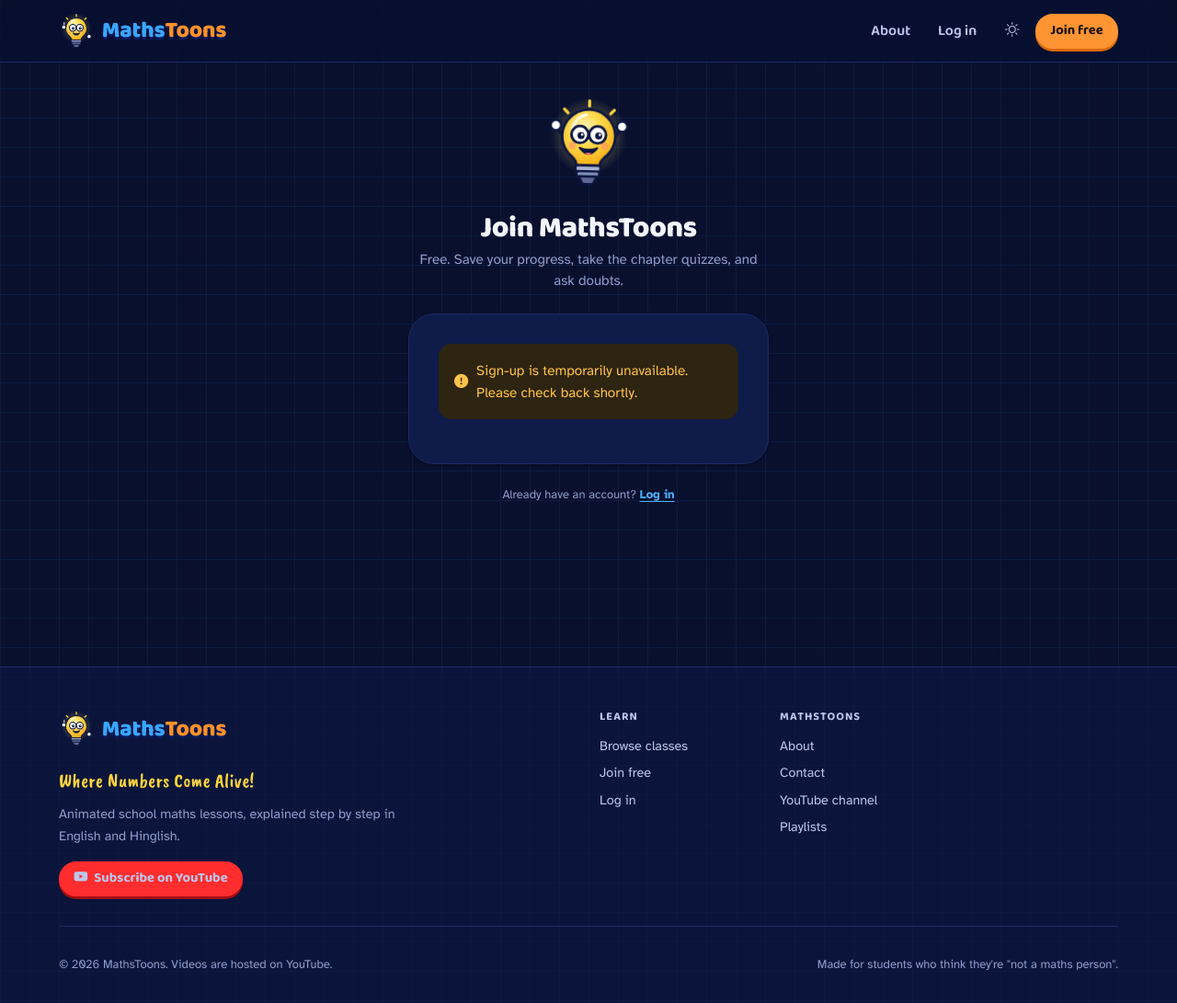
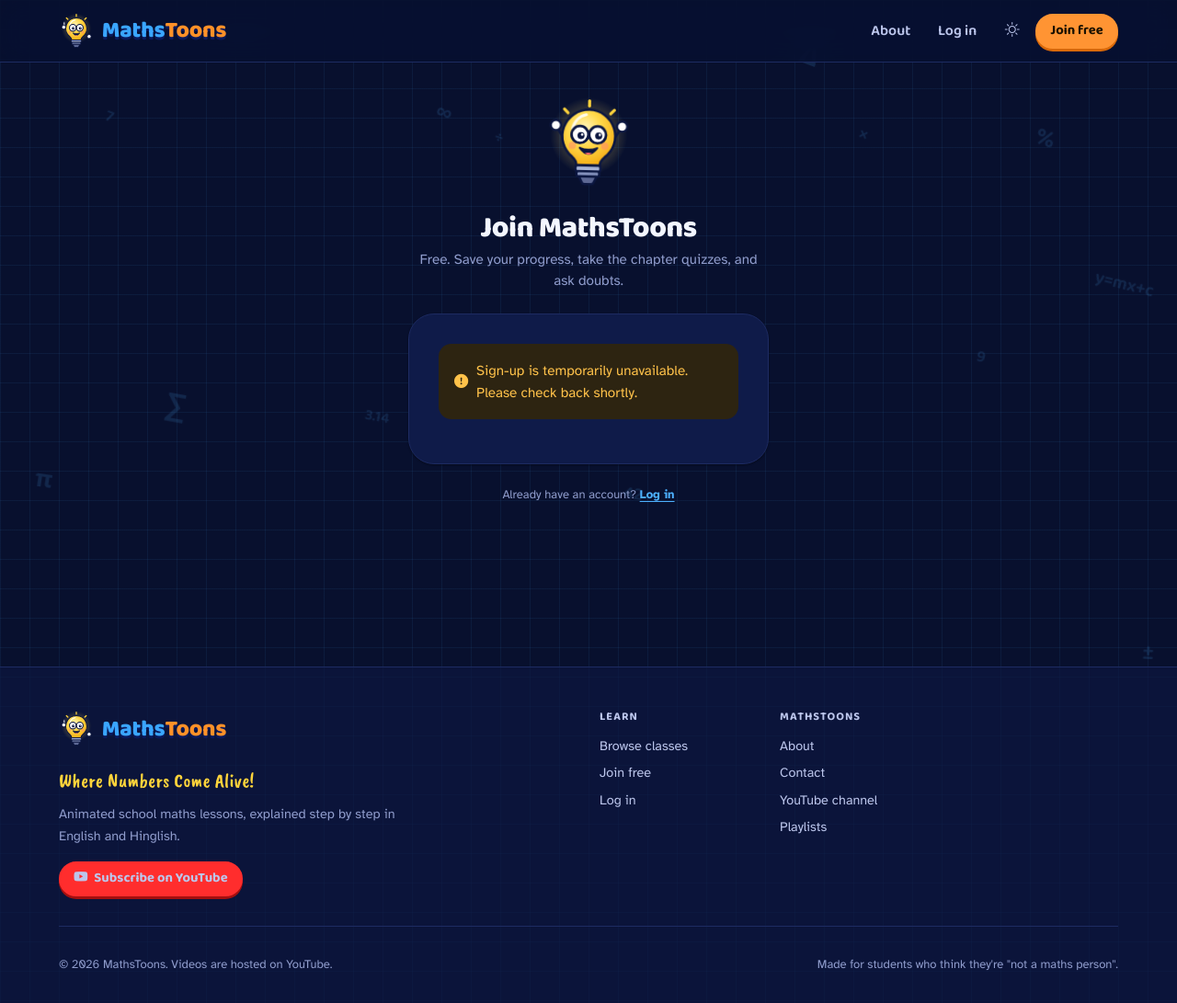
Before and after one commit to PRiNCeKUsHW/Edu_learn, a Django app: page /register/ in a window 1280 px wide. Shown: the whole page at 92% size. Run offline with Django 5.2, Linux system fonts and the light colour scheme; parts of the project's set-up code (start-up, migrations or seed data) failed here and were passed over.

Commit message:
Add drifting maths symbols background animation
Faint symbols and numbers (π, ∑, √, ∞, x², 3.14, ...) float upward behind
page content site-wide. Decorative only: aria-hidden, no pointer events,
and static for prefers-reduced-motion users.

Co-Authored-By: Claude Opus 5.5 <noreply@anthropic.com>

```diff
--- a/static/css/app.css
+++ b/static/css/app.css
@@ -2043,3 +2043,45 @@ textarea.input {
 [hidden] {
   display: none !important;
 }
+
+/* ─── Drifting maths symbols (templates/core/_math_bg.html) ─────────────── */
+.math-bg {
+  position: fixed;
+  inset: 0;
+  z-index: 0;
+  overflow: hidden;
+  pointer-events: none;
+}
+.math-bg span {
+  position: absolute;
+  left: var(--x);
+  bottom: -3rem;
+  font-family: var(--font-display, inherit);
+  font-size: var(--s);
+  font-weight: 600;
+  color: var(--accent);
+  opacity: 0;
+  white-space: nowrap;
+  animation: math-drift var(--d) linear var(--delay) infinite;
+  will-change: transform, opacity;
+}
+@keyframes math-drift {
+  0%   { transform: translateY(0) rotate(0deg);         opacity: 0; }
+  10%  { opacity: 0.14; }
+  85%  { opacity: 0.14; }
+  100% { transform: translateY(-115vh) rotate(25deg);   opacity: 0; }
+}
+/* Keep real content above the symbols. */
+main,
+.site-footer {
+  position: relative;
+  z-index: 1;
+}
+@media (prefers-reduced-motion: reduce) {
+  .math-bg span {
+    animation: none;
+    opacity: 0.08;
+    bottom: auto;
+    top: calc(var(--x) * 0.9);
+  }
+}
--- a/templates/base.html
+++ b/templates/base.html
@@ -41,6 +41,8 @@
 <body class="has-bottom-nav">
 
 <a class="skip-link" href="#main">Skip to content</a>
+
+{% include 'core/_math_bg.html' %}
 
 <!-- ═══════════════════════ TOP NAV ═══════════════════════ -->
 <header class="site-nav">
--- /dev/null
+++ b/templates/core/_math_bg.html
@@ -0,0 +1,25 @@
+<!-- Decorative drifting maths symbols behind page content. Purely visual:
+     aria-hidden, pointer-events off, and frozen for prefers-reduced-motion
+     (see .math-bg in static/css/app.css). -->
+<div class="math-bg" aria-hidden="true">
+  <span style="--x:3%;  --s:1.6rem; --d:26s; --delay:-2s">π</span>
+  <span style="--x:9%;  --s:1.1rem; --d:32s; --delay:-18s">7</span>
+  <span style="--x:14%; --s:2.1rem; --d:38s; --delay:-9s">∑</span>
+  <span style="--x:20%; --s:1.2rem; --d:24s; --delay:-14s">x²</span>
+  <span style="--x:26%; --s:1.8rem; --d:34s; --delay:-27s">√</span>
+  <span style="--x:31%; --s:1rem;   --d:28s; --delay:-5s">3.14</span>
+  <span style="--x:37%; --s:1.5rem; --d:36s; --delay:-21s">∞</span>
+  <span style="--x:42%; --s:1.1rem; --d:25s; --delay:-12s">÷</span>
+  <span style="--x:48%; --s:2rem;   --d:40s; --delay:-31s">∫</span>
+  <span style="--x:53%; --s:1.2rem; --d:30s; --delay:-3s">42</span>
+  <span style="--x:58%; --s:1.6rem; --d:27s; --delay:-19s">θ</span>
+  <span style="--x:63%; --s:1.1rem; --d:33s; --delay:-8s">a+b</span>
+  <span style="--x:68%; --s:1.9rem; --d:37s; --delay:-24s">Δ</span>
+  <span style="--x:73%; --s:1.2rem; --d:29s; --delay:-15s">×</span>
+  <span style="--x:78%; --s:1.4rem; --d:35s; --delay:-29s">≠</span>
+  <span style="--x:83%; --s:1.1rem; --d:26s; --delay:-6s">9</span>
+  <span style="--x:88%; --s:1.7rem; --d:39s; --delay:-22s">%</span>
+  <span style="--x:93%; --s:1.2rem; --d:31s; --delay:-11s">y=mx+c</span>
+  <span style="--x:97%; --s:1.5rem; --d:28s; --delay:-25s">±</span>
+  <span style="--x:45%; --s:1rem;   --d:42s; --delay:-36s">1/2</span>
+</div>
```
